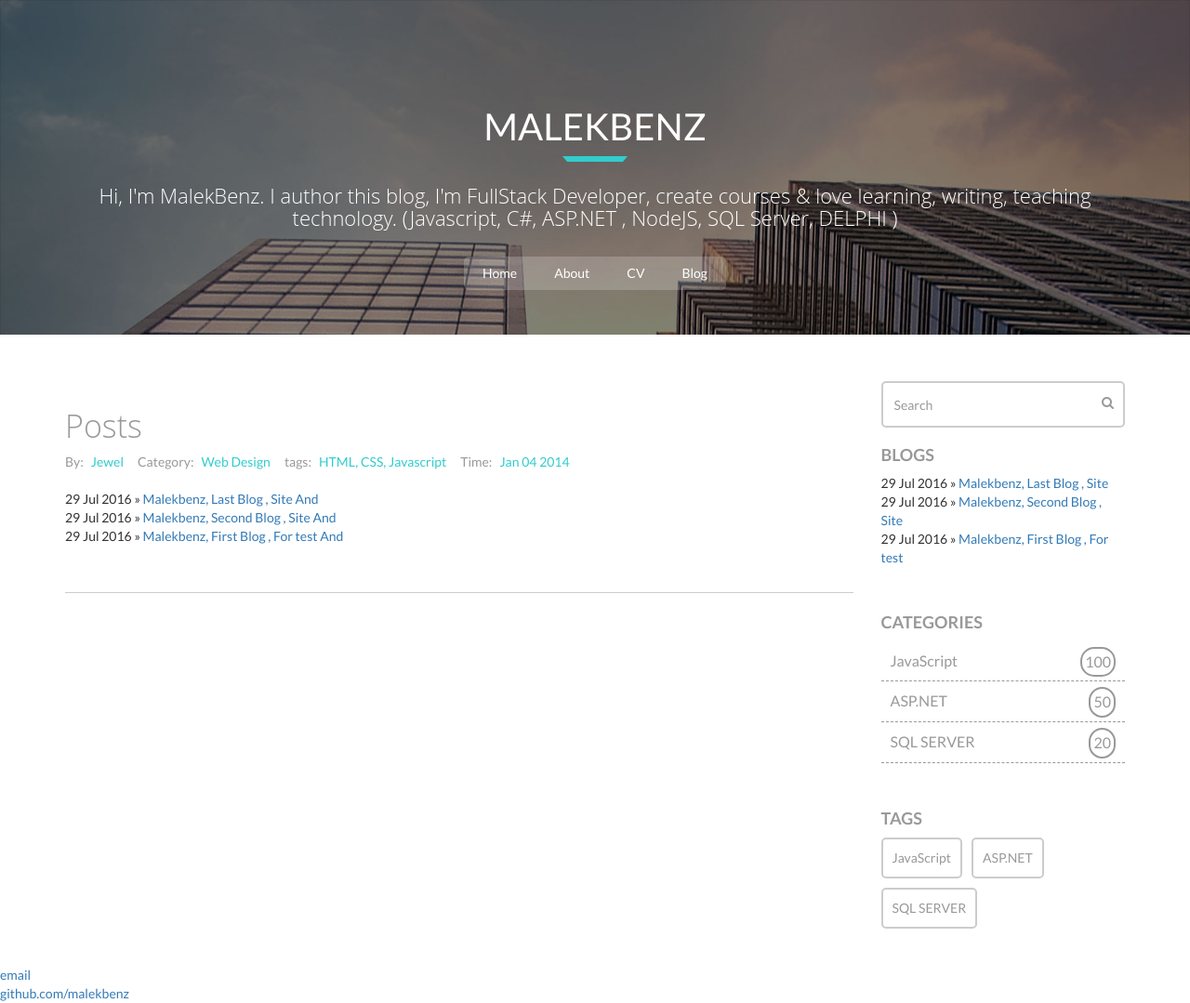
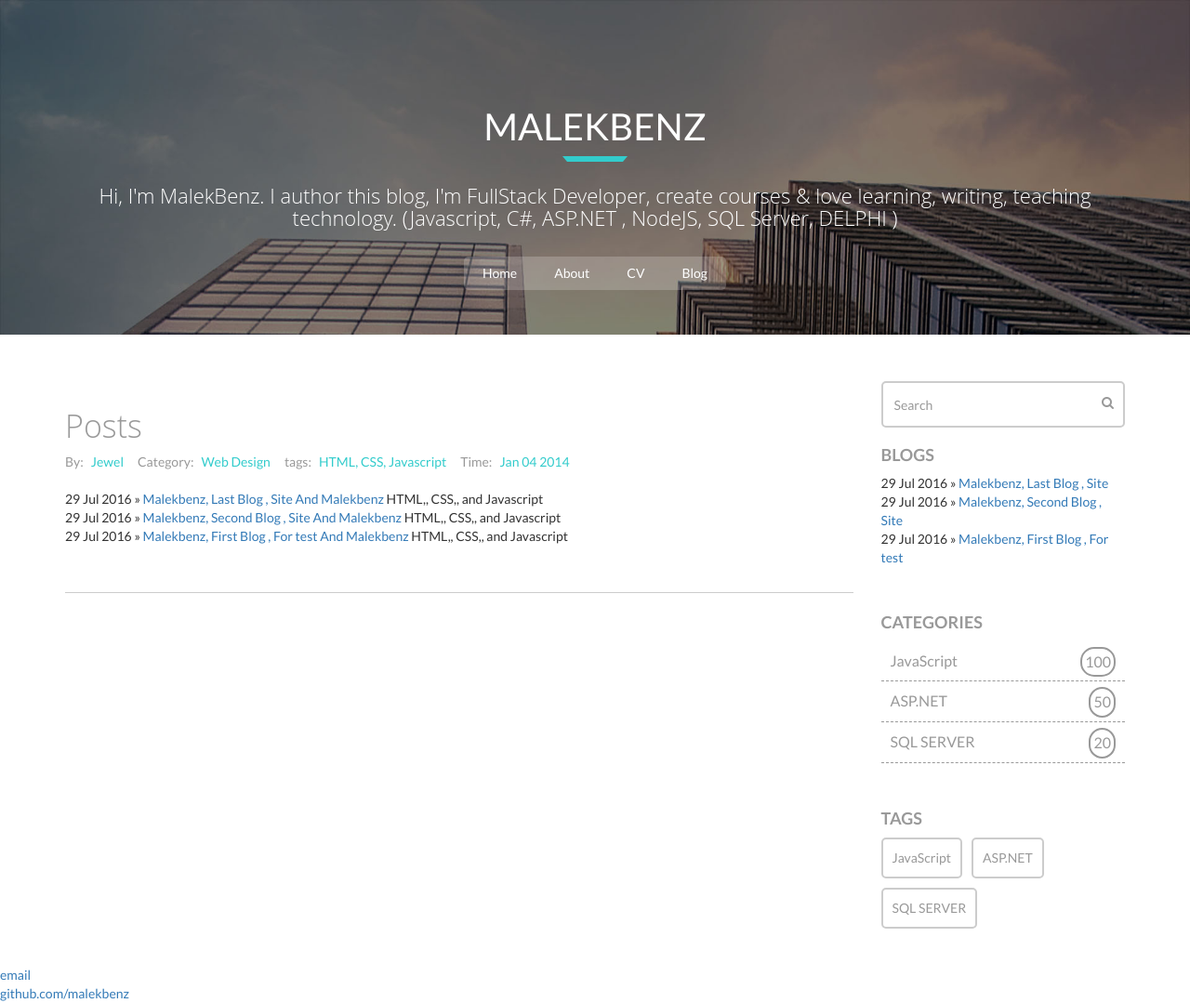
Before and after one commit to malekbenz/malekbenz, a Jekyll site: the page built from index.html, in a window 1280 px wide. Shown: the whole page at 93% size. Built offline with Jekyll 4.4.1, drawn with Linux system fonts in a browser that asks for light colours; nearby versions of some CDN libraries; library files that are not in the unit come from our copies.

```diff
--- a/index.html
+++ b/index.html
@@ -24,8 +24,8 @@ title: Malekbenz, Weblog
 
 			{% for post in site.posts %}
 			<li><span>{{ post.date | date_to_string }}</span> »
-				<a href="{{ post.url }}" title="{{ post.title }}">{{ post.title }} And  {{post.auteur}}</a>
-
+				<a href="{{ post.url }}" title="{{ post.title }}">{{ post.title }} And  {{post.author}}</a>
+							{{ post.tags | array_to_sentence_string }}
 			</li>
 			{% endfor %}
 		</ul>
```
